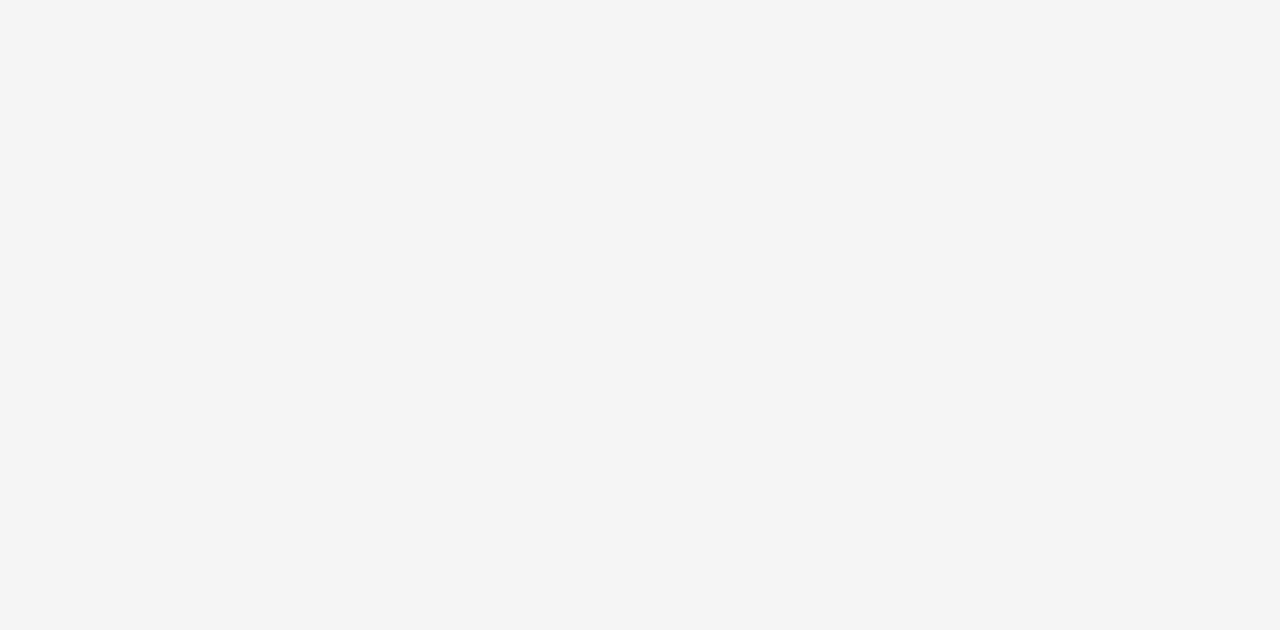
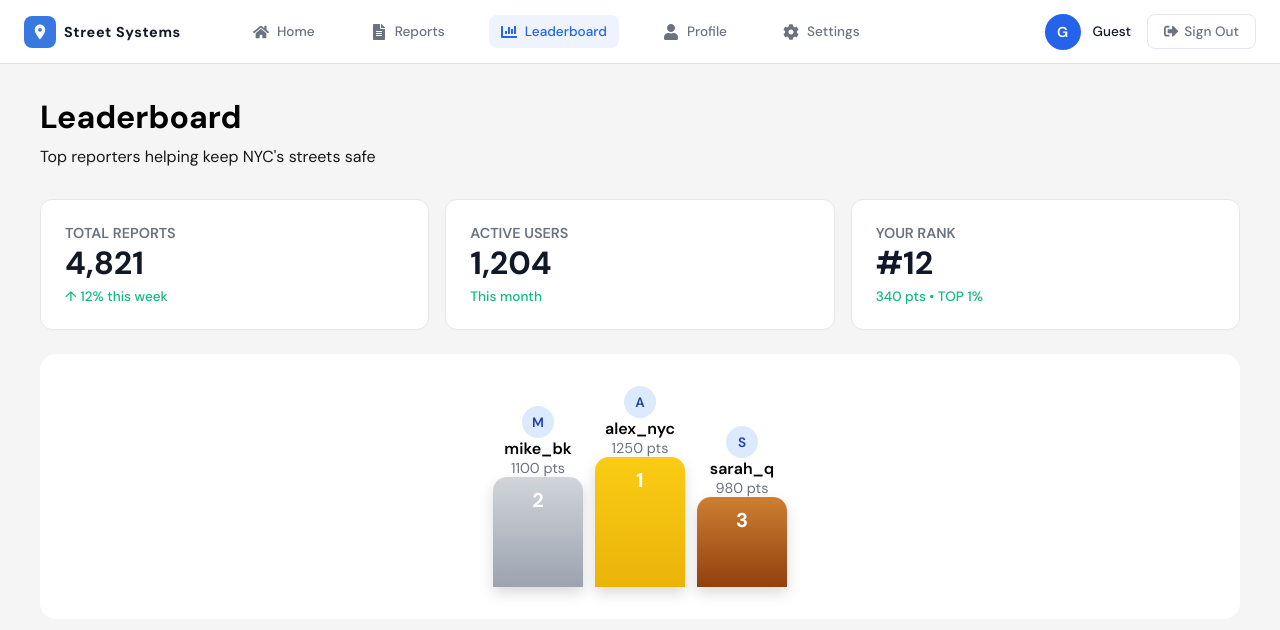
Before and after one commit to MalihaT111/street-light-base, a React (Vite) app in the folder Frontend/: page /leaderboard in a window 1280 px wide. Before the commit this address had no page. Shown: the top 630 px of the page. Built offline with nearby package versions, Linux system fonts and the light colour scheme.

Commit message:
Added leaderboard

```diff
--- a/Frontend/src/App.jsx
+++ b/Frontend/src/App.jsx
@@ -2,6 +2,7 @@ import {Routes, Route} from "react-router-dom";
 import Login from "./pages/LoginAndRegister/Login.jsx";
 import Register from "./pages/LoginAndRegister/Register.jsx";
 import Home from "./pages/Home/Home.jsx";
+import Leaderboard from "./pages/Leaderboard/Leaderboard.jsx";
 
 function App() {
   return (
@@ -10,6 +11,7 @@ function App() {
         <Route path="/" element={<Login />} />
         <Route path="/register" element={<Register />} />
         <Route path="/home" element={<Home />} />
+        <Route path="/leaderboard" element={<Leaderboard/>} />
       </Routes>
     </>
   )
--- /dev/null
+++ b/Frontend/src/pages/Leaderboard/Leaderboard.jsx
@@ -0,0 +1,64 @@
+import { Link } from "react-router-dom";
+import { FaTrophy, FaArrowRight } from "react-icons/fa";
+import Navbar from "../../components/Navbar/Navbar.jsx";
+import styles from "./leaderboard.module.css";
+
+const Leaderboard = () => {
+    const mockChallenges = [
+    { title: 'Report 5 streetlights', progress: 3, total: 5, reward: 100 },
+    { title: 'Maintain 7-day streak', progress: 7, total: 7, reward: 150 },
+    { title: 'Earn 3 badges', progress: 3, total: 3, reward: 200 }
+    ];
+    const mockLeaderboard = [
+    { rank: 1, name: 'alex_nyc', points: 1250, reports: 18 },
+    { rank: 2, name: 'mike_bk', points: 1100, reports: 16 },
+    { rank: 3, name: 'sarah_q', points: 980, reports: 14 },
+    { rank: 4, name: 'john_man', points: 850, reports: 12 },
+    { rank: 5, name: 'lisa_brx', points: 720, reports: 10 }
+  ];
+    return (
+        <>
+            <Navbar username="Guest" activeTab="leaderboard" />
+
+            <div className={styles["leaderboard-wrapper"]}>
+                <div className={styles["top-title"]}>
+                    <h1 className = {styles["leaderboard-title"]}>Leaderboard</h1>
+                    <p className = {styles["leaderboard-subtitle"]}>Top reporters helping keep NYC's streets safe</p>
+                </div>
+                {/* Stat section */}
+                <section className={styles["stat-section"]}>
+                    <div className={styles["stat-card"]}>
+                        <div className={styles["stat-label"]}>TOTAL REPORTS</div>
+                        <div className={styles["stat-value"]}>4,821</div>
+                        <div className={styles["stat-sub"]}>↑ 12% this week</div>
+                    </div>
+
+                    <div className={styles["stat-card"]}>
+                        <div className={styles["stat-label"]}>ACTIVE USERS</div>
+                        <div className={styles["stat-value"]}>1,204</div>
+                        <div className={styles["stat-sub"]}>This month</div>
+                    </div>
+
+                    <div className={styles["stat-card"]}>
+                        <div className={styles["stat-label"]}>YOUR RANK</div>
+                        <div className={styles["stat-value"]}>#12</div>
+                        <div className={styles["stat-sub"]}>340 pts • TOP 1%</div>
+                    </div>
+                </section>
+                {/* Podium section */}
+                <section className={styles["podium"]}>
+                    {mockLeaderboard.slice(0,3).map((player, index) => (
+                        <div key={player.id || index} className={`${styles["podium-item"]} ${styles[`podium-item${index}`]}`}>
+                            <div className={styles["podium-avatar"]}>{player.name[0].toUpperCase()}</div>
+                            <div className={styles["podium-name"]}>{player.name}</div>
+                            <div className={styles["podium-pts"]}>{player.points} pts</div>
+                            <div className={`${styles["podium-platform"]} ${styles[`platform${index}`]}`}>{player.rank}</div>
+                        </div>
+                    ))}
+                </section>
+            </div>
+        </>
+    );
+};
+
+export default Leaderboard;
--- /dev/null
+++ b/Frontend/src/pages/Leaderboard/Leaderboard.module.css
@@ -0,0 +1,130 @@
+.leaderboard-wrapper{
+    padding: 32px;
+    max-width: 1200px;
+    margin: 0 auto;
+}
+/* For page title and subtitle */
+.top-title{
+    margin-bottom: 2rem;
+}
+.leaderboard-title{
+    font-size: 2rem;
+    font-weight: 700;
+    margin-bottom: 8px;
+}
+.leaderboard-subtitle{
+    font-size: 1rem;
+    opacity: 0.9;
+    max-width: 600px;
+}
+/* For stat section */
+.stat-section{
+    display: grid;
+    grid-template-columns: 1fr 1fr 1fr;
+    gap: 1rem;
+    margin-bottom: 24px;
+}
+.stat-card{
+    display: flex;
+    flex-direction: column;
+    background-color: white;
+    border: 1px solid #E5E7EB;
+    border-radius: 12px;
+    padding: 24px;
+    transition: transform 0.2s ease, box-shadow 0.2s ease;
+}
+
+.stat-card:hover {
+  transform: translateY(-2px);
+  box-shadow: 0 4px 12px rgba(0, 0, 0, 0.08);
+}
+.stat-card .stat-label{
+    font-size: 0.9rem;
+    font-weight: 600;
+    color: #6B7280;
+    margin: 0;
+}
+.stat-card .stat-value{
+    font-size: 2rem;
+    font-weight: 700;
+    color: #111827;
+    margin-bottom: 4px;
+}
+.stat-card .stat-sub{
+    font-size: 0.85rem;
+    color: #10B981;
+    font-weight: 500;
+}
+.podium{
+    display: flex;
+    justify-content: center;
+    align-items: flex-end;
+    background-color: white;
+    padding: 32px;
+    margin-bottom: 32px;
+    gap: 12px;
+    border-radius: 16px;
+}
+.podium .podium-item{
+    display: flex;
+    flex-direction: column;
+    align-items: center;
+}
+.podium .podium-item .podium-name{
+    font-size: 1rem;
+    font-weight: 600;
+}
+.podium .podium-item .podium-pts{
+    font-size: 0.9rem;
+    color:#6B7280;
+}
+.podium .podium-item .podium-avatar{
+    width: 32px;
+  height: 32px;
+  border-radius: 50%;
+  background-color: #DBEAFE;
+  color: #1E40AF;
+  display: flex;
+  align-items: center;
+  justify-content: center;
+  font-weight: 600;
+  font-size: 0.85rem;
+}
+.podium-platform {
+  width: 90px;
+  border-radius: 14px 14px 0 0;
+  display: flex;
+  justify-content: center;
+  align-items: flex-start;
+  font-weight: bold;
+  font-size: 20px;
+  padding-top: 10px;
+  color: white;
+  box-shadow: 0 6px 14px rgba(0,0,0,0.15);
+
+}
+/*1st place */
+.podium-item0{
+    order: 2;
+}
+.platform0 {
+  height: 120px;
+  background: linear-gradient(#facc15, #eab308);
+}
+
+/*2nd place */
+.podium-item1{
+    order: 1;
+}
+.platform1 {
+  height: 100px;
+  background: linear-gradient(#d1d5db, #9ca3af);
+}
+/*3rd place */
+.podium-item2{
+    order: 3;
+}
+.platform2 {
+  height: 80px;
+  background: linear-gradient(#cd7f32, #92400e);
+}
```
